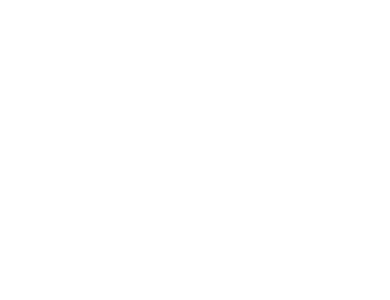
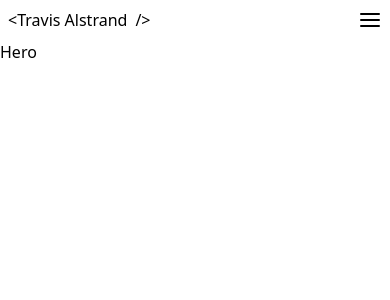
Before and after one commit to TravisAlstrand/Portfolio, a React (Vite) app: page / in a window 390 px wide. Shown: the top 300 px of the page. Built offline with nearby package versions, Linux system fonts and the light colour scheme.

Commit message:
imported icons, set mobile nav header button

```diff
--- a/package.json
+++ b/package.json
@@ -13,6 +13,7 @@
     "@tailwindcss/vite": "^4.0.6",
     "react": "^19.0.0",
     "react-dom": "^19.0.0",
+    "react-icons": "^5.4.0",
     "react-router-dom": "^7.1.5",
     "tailwindcss": "^4.0.6"
   },
--- a/src/App.jsx
+++ b/src/App.jsx
@@ -1,7 +1,17 @@
+import { Routes, Route } from "react-router-dom";
 import "./App.css";
+import Header from "./Sections/Header";
+import HomePage from "./Pages/HomePage";
 
 function App() {
-  return <></>;
+  return (
+    <>
+      <Header />
+      <Routes>
+        <Route path="/" element={<HomePage />} />
+      </Routes>
+    </>
+  );
 }
 
 export default App;
--- /dev/null
+++ b/src/Components/CloseNavBtn.jsx
@@ -0,0 +1,15 @@
+import { FiX } from "react-icons/fi";
+
+const CloseNavBtn = () => {
+  return (
+    <button
+      className="hover:cursor-pointer"
+      aria-label="Close menu"
+      aria-expanded="true"
+    >
+      <FiX className="text-2xl" aria-hidden="true" />
+    </button>
+  );
+};
+
+export default CloseNavBtn;
--- /dev/null
+++ b/src/Components/OpenNavBtn.jsx
@@ -0,0 +1,15 @@
+import { FiMenu } from "react-icons/fi";
+
+const OpenNavBtn = () => {
+  return (
+    <button
+      className="hover:cursor-pointer"
+      aria-label="Open menu"
+      aria-expanded="false"
+    >
+      <FiMenu className="text-2xl" aria-hidden="true" />
+    </button>
+  );
+};
+
+export default OpenNavBtn;
--- /dev/null
+++ b/src/Pages/HomePage.jsx
@@ -0,0 +1,7 @@
+import Hero from "../Sections/Hero";
+
+const HomePage = () => {
+  return <Hero />;
+};
+
+export default HomePage;
--- /dev/null
+++ b/src/Sections/Header.jsx
@@ -0,0 +1,41 @@
+import { useState } from "react";
+import { FiMenu, FiX } from "react-icons/fi";
+// import OpenNavBtn from "../Components/OpenNavBtn";
+// import CloseNavBtn from "../Components/CloseNavBtn";
+
+const Header = () => {
+  const [menuOpen, setMenuOpen] = useState(false);
+
+  function handleNavClick() {
+    // Toggle menu open state
+    setMenuOpen(!menuOpen);
+    // Show / Hide Nav menu
+    console.log("button clicked");
+  }
+
+  return (
+    <header className="flex p-2">
+      <div className="flex w-1/2 items-center">
+        <span aria-hidden="true">&lt;</span>
+        <span className="mr-2">Travis Alstrand</span>
+        <span aria-hidden="true">/&gt;</span>
+      </div>
+      <div className="flex w-1/2 items-center justify-end">
+        <button
+          className="hover:cursor-pointer"
+          aria-label="Toggle navigation menu"
+          aria-expanded={menuOpen}
+          onClick={handleNavClick}
+        >
+          {menuOpen ? (
+            <FiX className="text-2xl" aria-hidden="true" />
+          ) : (
+            <FiMenu className="text-2xl" aria-hidden="true" />
+          )}
+        </button>
+      </div>
+    </header>
+  );
+};
+
+export default Header;
--- /dev/null
+++ b/src/Sections/Hero.jsx
@@ -0,0 +1,5 @@
+const Hero = () => {
+  return <div>Hero</div>;
+};
+
+export default Hero;
```
Also changed, not shown: 1 other file (tests, documents, lock files or other folders).
